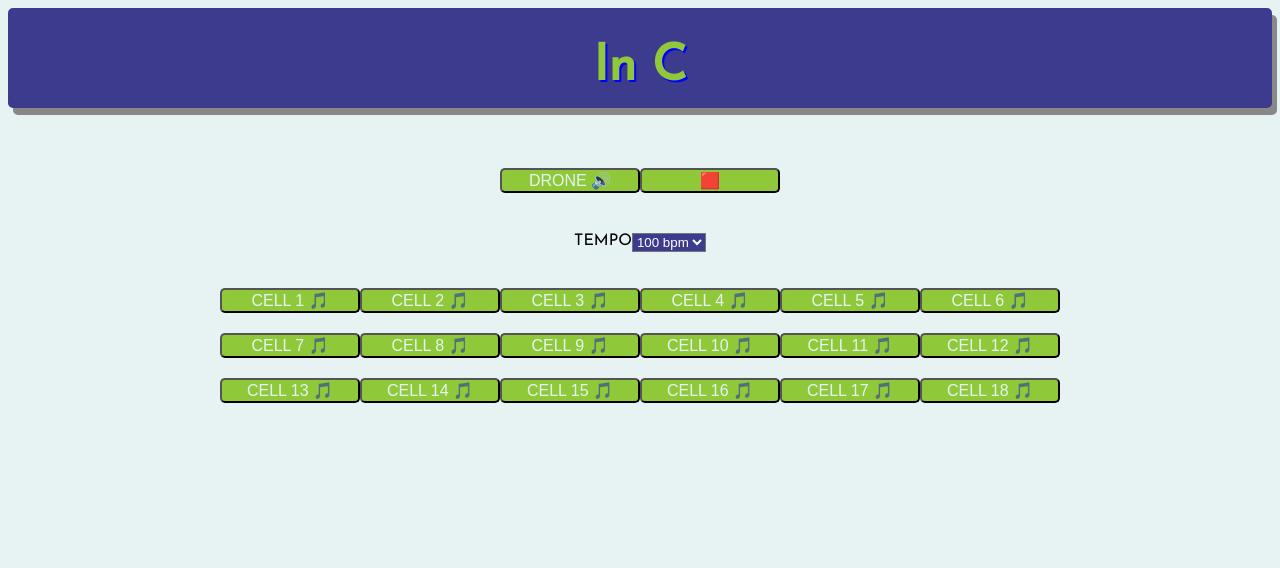
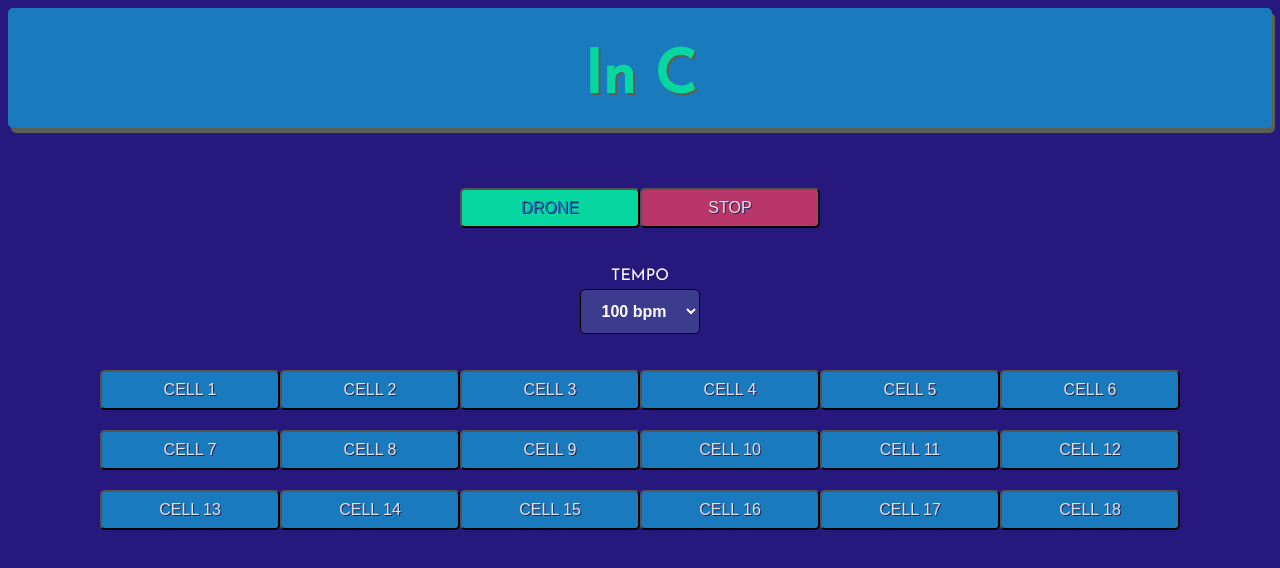
Before and after one commit to jugata/sound-project, a website built with webpack: page public/index.html in a window 1280 px wide. Built offline with nearby package versions, Linux system fonts and the light colour scheme.

Commit message:
styling adjustments

```diff
--- a/public/index.html
+++ b/public/index.html
@@ -17,14 +17,11 @@
   </header>
   <div>
     <div id="controls">
-      <button type="submit" id="drone">DRONE 🔊</button>
-      <button type="submit" id="stop">🟥</button>
+      <button type="submit" id="drone">DRONE</button>
+      <button type="submit" id="stop">STOP</button>
     </div>
-
-
     <div class="div1">
       TEMPO
-
       <select>
         <option value="100">100 bpm</option>
         <option value="120">120 bpm</option>
@@ -33,29 +30,29 @@
     </div>
     <br>
     <div class="div2">
-      <button type="submit" id="btn1" value="cell1">CELL 1 🎵</button>
-      <button type="submit" id="btn2" value="cell2">CELL 2 🎵</button>
-      <button type="submit" id="btn3" value="cell3">CELL 3 🎵</button>
-      <button type="submit" id="btn4" value="cell4">CELL 4 🎵</button>
-      <button type="submit" id="btn5" value="cell5">CELL 5 🎵</button>
-      <button type="submit" id="btn6" value="cell6">CELL 6 🎵</button>
+      <button type="submit" id="btn1" value="cell1">CELL 1</button>
+      <button type="submit" id="btn2" value="cell2">CELL 2</button>
+      <button type="submit" id="btn3" value="cell3">CELL 3</button>
+      <button type="submit" id="btn4" value="cell4">CELL 4</button>
+      <button type="submit" id="btn5" value="cell5">CELL 5</button>
+      <button type="submit" id="btn6" value="cell6">CELL 6</button>
 
     </div>
     <div class="div2">
-      <button type="submit" id="btn7" value="cell7">CELL 7 🎵</button>
-      <button type="submit" id="btn8" value="cell8">CELL 8 🎵</button>
-      <button type="submit" id="btn9" value="cell9">CELL 9 🎵</button>
-      <button type="submit" id="btn10" value="cel10">CELL 10 🎵</button>
-      <button type="submit" id="btn11" value="cell11">CELL 11 🎵</button>
-      <button type="submit" id="btn12" value="cell12">CELL 12 🎵</button>
+      <button type="submit" id="btn7" value="cell7">CELL 7</button>
+      <button type="submit" id="btn8" value="cell8">CELL 8</button>
+      <button type="submit" id="btn9" value="cell9">CELL 9</button>
+      <button type="submit" id="btn10" value="cel10">CELL 10</button>
+      <button type="submit" id="btn11" value="cell11">CELL 11</button>
+      <button type="submit" id="btn12" value="cell12">CELL 12</button>
     </div>
     <div class="div2">
-      <button type="submit" id="btn13" value="cell13">CELL 13 🎵</button>
-      <button type="submit" id="btn14" value="cell14">CELL 14 🎵</button>
-      <button type="submit" id="btn15" value="cell15">CELL 15 🎵</button>
-      <button type="submit" id="btn16" value="cell16">CELL 16 🎵</button>
-      <button type="submit" id="btn17" value="cell17">CELL 17 🎵</button>
-      <button type="submit" id="btn18" value="cell18">CELL 18 🎵</button>
+      <button type="submit" id="btn13" value="cell13">CELL 13</button>
+      <button type="submit" id="btn14" value="cell14">CELL 14</button>
+      <button type="submit" id="btn15" value="cell15">CELL 15</button>
+      <button type="submit" id="btn16" value="cell16">CELL 16</button>
+      <button type="submit" id="btn17" value="cell17">CELL 17</button>
+      <button type="submit" id="btn18" value="cell18">CELL 18</button>
     </div>
 
   </div>
--- a/public/style.css
+++ b/public/style.css
@@ -1,25 +1,24 @@
 body {
   font-family: 'Josefin Sans', sans-serif;
-  background-color: #E7F3F3;
-
+  background-color: #27187E;
+  color: #FFFAFF
 }
 
 header {
-  height: 100px;
+  height: 120px;
   display: flex;
-  justify-content: space-evenly;
-  background-color:#3D3B8E;
-  text-shadow: 2px 2px blue;
-  box-shadow: 5px 7px #888888;
+  justify-content: space-around;
+  background-color:#197BBD;
+  text-shadow: 2px 2px #5B6057;
+  box-shadow: 3px 5px #5B6057;
   border-radius: 5px;
 
 }
 
  h1 {
-   color:#8FC93A;
-   font-size: 50px;
+   color:#06D6A0;
+   font-size: 60px;
    padding: 0
-
  }
  #controls {
    display: flex;
@@ -29,8 +28,10 @@ header {
 
  .div1 {
    display: flex;
-   justify-content: center;
+   flex-direction: column;
+   align-items: center;
    margin-top: 40px;
+   color: white
  }
 
  .div2 {
@@ -40,20 +41,57 @@ header {
 }
 
  button {
-   width: 140px;
-   background-color: #8FC93A;
-   color: #E7F3F3;
+   height: 40px;
+   width: 180px;
+   background-color: #197BBD;
+   color: rgb(233, 225, 225);
+   text-shadow: 1px 1px  rgb(37, 35, 87);
    align-content: center;
    margin-top: 10px;
    font-size: 16px;
    border-radius: 5px;
+   /* box-shadow: 2px 2px #06D6A0; */
+ }
+
+ button:hover {
+	border-color: #93BEDF;
+}
+
+ #drone {
+   height: 40px;
+   background-color: #06D6A0;
+   color: #197BBD;
+   /* box-shadow: 2px 2px gray; */
+ }
+
+ #stop {
+   height: 40px;
+   background-color: #B8366A;
+   /* box-shadow: 2px 2px gray; */
  }
 
  select {
+   border-radius: 5px;
+   display: block;
+   font-size: 16px;
+   font-family: sans-serif;
+   font-weight: 700;
+   width: 120px;
+   height: 45px;
    background-color: #3D3B8E;
    color: white;
+   border-color: black;
+   margin-top: 5px;
+   text-align: center
  }
 
+ select:hover {
+	border-color: #93BEDF;
+}
+
+select:focus {
+  outline: none;
+}
 
  .active {
   background-color: rgb(89, 128, 31);
--- a/src/index.js
+++ b/src/index.js
@@ -6,7 +6,6 @@ const select = document.getElementsByTagName('select')[0]
 
 Tone.Transport.bpm.value = 100;
 function pickTempo(event) {
-  console.log(event.target.value, " is event.target.value")
   Tone.Transport.bpm.value = event.target.value;
 }
 select.addEventListener('change', pickTempo)
```
